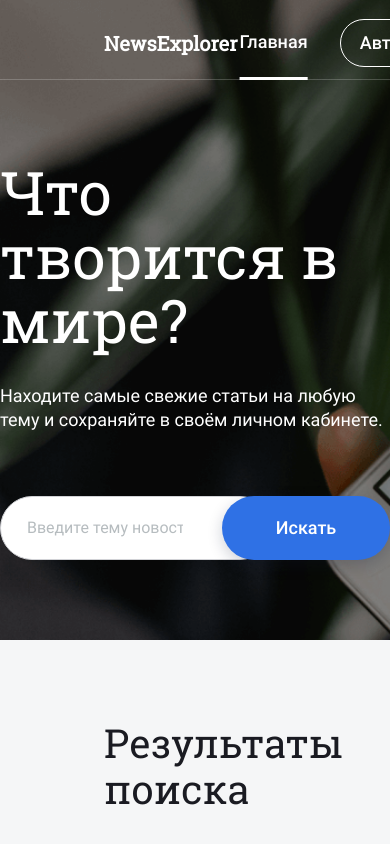
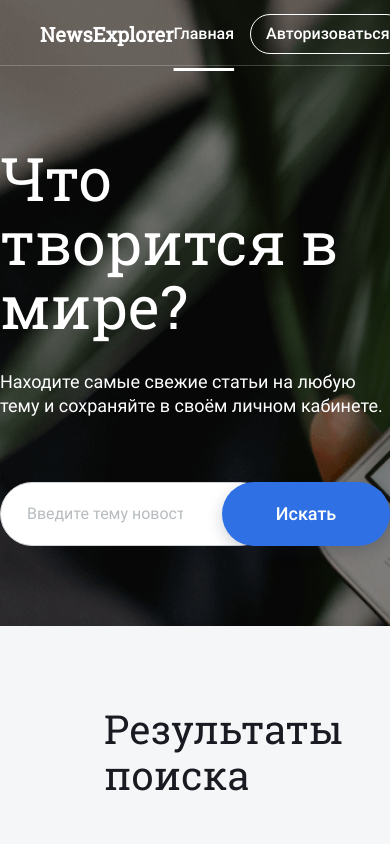
Before and after one commit to DNWD843/news-explorer-frontend, a React (Create React App) app: page / in a window 390 px wide. Shown: the top 844 px of the page. Built offline with nearby package versions, Linux system fonts and the light colour scheme.

Commit message:
adaptive backup

```diff
--- a/src/components/Header/Header.css
+++ b/src/components/Header/Header.css
@@ -6,7 +6,7 @@
 }
 
 .header {
-  padding: 6px 104px 0 104px;
+  padding: 6px 104px 0;
   display: flex;
   align-items: center;
   background: rgba(255, 255, 255, 0.01);
@@ -32,8 +32,8 @@
 .header__button {
   color: inherit;
   display: flex;
-  margin: 0;
-  padding: 11px 15px 11px 19px;
+  margin: 13px 0;
+  padding: 11px 15px;
   align-self: center;
   border: 1px solid /*#fff*/;
   box-sizing: border-box;
@@ -49,7 +49,7 @@
 }
 
 .header__button-title {
-  margin: 0 7px 0 0;
+  margin: 0;
   padding: 0;
   font-family: 'Roboto';
   font-style: normal;
@@ -61,7 +61,7 @@
 }
 
 .header__button-icon {
-  margin: 0;
+  margin: 0 0 0 7px;
   padding: 0;
   background-image: url('../../images/logout-icon-white.svg');
   background-size: contain;
@@ -71,3 +71,20 @@
   height: 24px;
   align-self: center;
 }
+
+@media screen and (max-width: 768px) {
+  .header {
+    padding: 2px 40px 0;
+  }
+
+  .header__button {
+    margin: 12px 0;
+    padding: 7px 15px;
+  }
+
+  .header__button-title {
+    font-size: 16px;
+  }
+  .header__button-icon {
+  }
+}
--- a/src/components/Login/Login.css
+++ b/src/components/Login/Login.css
@@ -30,6 +30,7 @@
 
 .form__input {
   box-shadow: none;
+  outline: none;
   border: none;
   border-bottom: 1px solid rgba(0, 0, 0, 0.2);
   margin: 0 0 14px;
--- a/src/components/Login/Login.js
+++ b/src/components/Login/Login.js
@@ -1,7 +1,7 @@
 import { useEffect } from 'react';
 import PopupWithForm from '../PopupWithForm/PopupWuthForm';
 import { useFormWithValidation } from '../../hooks/useFormWithValidation';
-import './Login.css';
+//import './Login.css';
 
 function Login({ config, isOpened, onClose, onOverlayClick, onRedirectLinkClick, onSubmit }) {
   const {
--- a/src/components/Navigation/Navigation.css
+++ b/src/components/Navigation/Navigation.css
@@ -13,7 +13,7 @@
 
 .navbar__item {
   margin: 0 32px 0 2px;
-  padding: 24px 0 26px;
+  padding: 0;
   list-style: none;
 }
 
@@ -52,3 +52,13 @@
   text-underline-offset: 29px;
   color: inherit;
 }
+
+@media screen and (max-width: 768px) {
+  .navbar__item {
+    margin: 0 16px 0 0;
+  }
+
+  .navbar__link {
+    font-size: 16px;
+  }
+}
--- a/src/components/NewsCard/NewsCard.css
+++ b/src/components/NewsCard/NewsCard.css
@@ -148,7 +148,7 @@
 }
 
 .card__tooltip {
-  padding: 14px 11px;
+  padding: 13px 11px;
   box-sizing: border-box;
   position: absolute;
   top: 24px;
```
Also changed, not shown: 1 other file (tests, documents, lock files or other folders).
